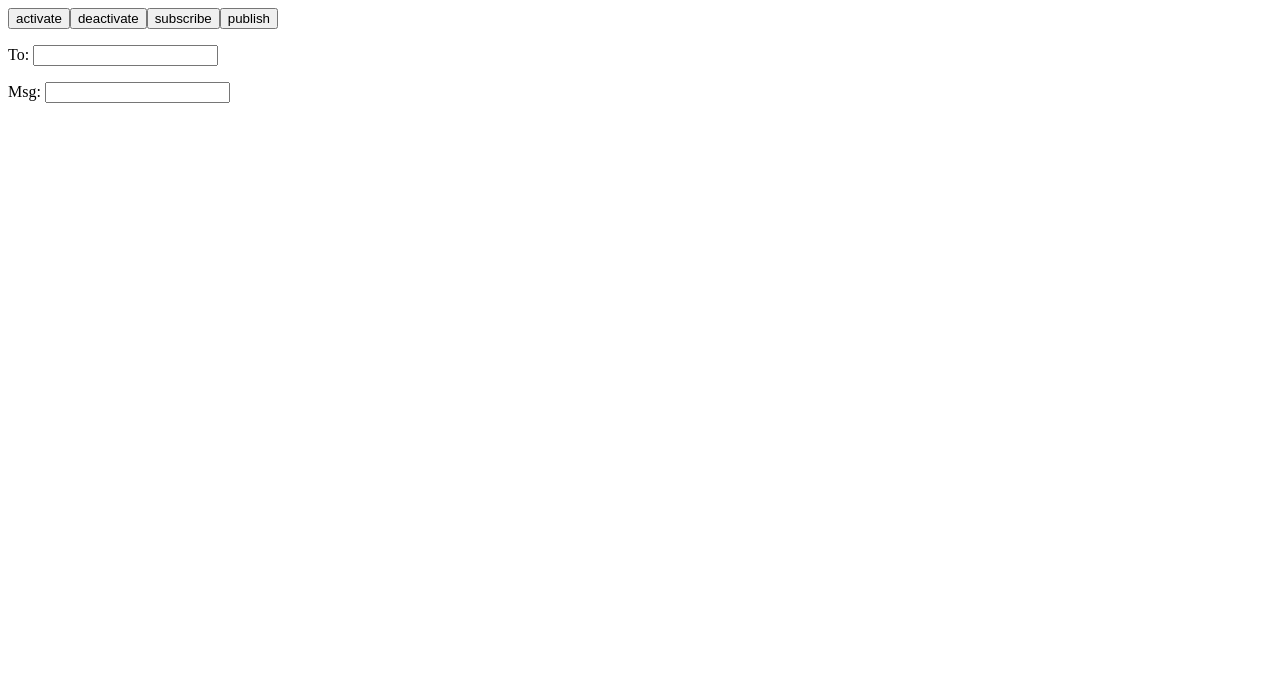
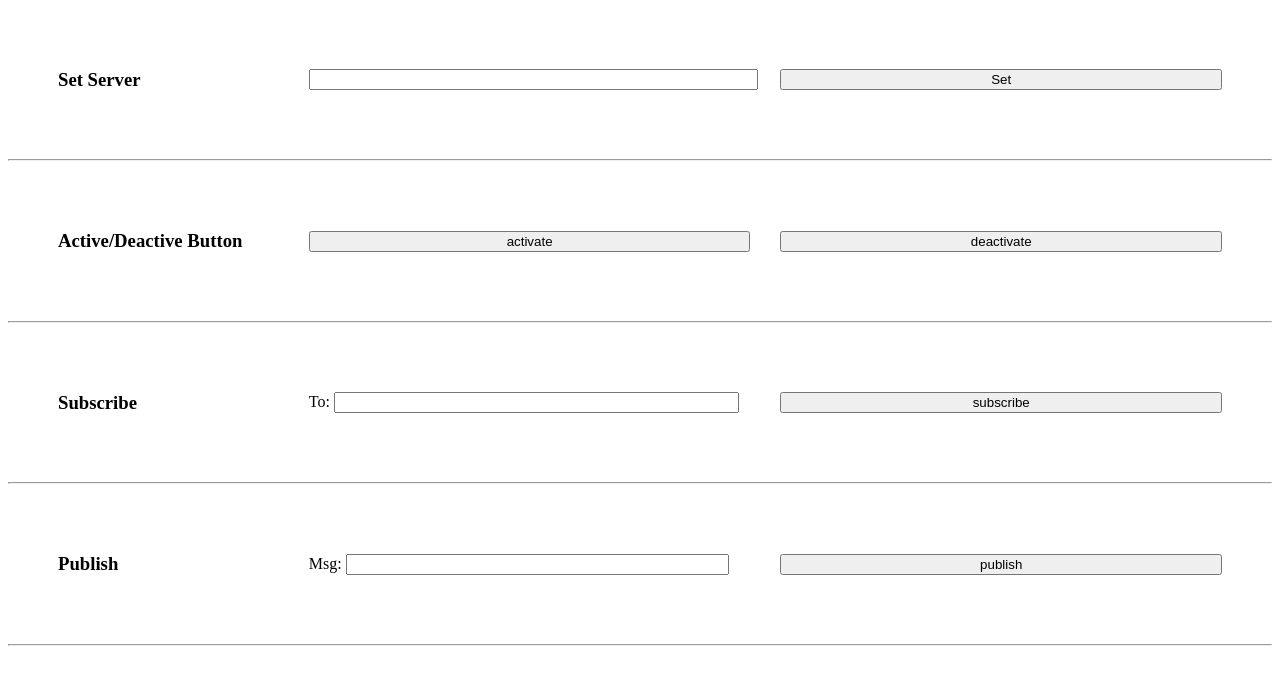
Before and after one commit to sixprincesses/Test-LiveChatFront, a React (Vite) app: page / in a window 1280 px wide. Shown: the top 684 px of the page. Built offline with nearby package versions, Linux system fonts and the light colour scheme.

Commit message:
Feat: 서버설정, 연결, 구독, 전송 구현

```diff
--- a/src/App.tsx
+++ b/src/App.tsx
@@ -1,8 +1,12 @@
 import { Client } from "@stomp/stompjs";
 import React, { useState } from "react";
 
+function App() {
+  const [server, setServer] = useState("");
+  const [msg, setMsg] = useState("");
+  const [to, setTo] = useState("");
+
   const client = new Client({
-  brokerURL: "ws://70.12.114.70:8080/websocketserver",
     debug: function (str) {
       console.log(str);
     },
@@ -11,10 +15,11 @@ const client = new Client({
     heartbeatOutgoing: 4000,
   });
 
-function App() {
-  const [msg, setMsg] = useState("");
-  const [to, setTo] = useState("");
-
+  // 이벤트 핸들러
+  const handleServer = (e: React.ChangeEvent<HTMLInputElement>) => {
+    const { value } = e.target;
+    setServer(value);
+  };
   const handleMsg = (e: React.ChangeEvent<HTMLInputElement>) => {
     const { value } = e.target;
     setMsg(value);
@@ -31,22 +36,60 @@ function App() {
     }
   };
   const handleSubscribe = () => {
-    client.subscribe("/sub/chat/enter", () => {});
+    if (client.connected) {
+      client.subscribe(to, () => {});
+    } else {
+      console.error("STOMP connection is not active. Cannot subscribe.");
+    }
+  };
+
+  const divStyle = {
+    display: "grid",
+    alignItems: "center",
+    justifyContent: "center",
+    gridTemplateColumns: "1fr 2fr 2fr",
+    margin: "50px",
+    gap: "30px",
   };
 
   return (
-    <>
+    <div>
+      <div style={divStyle}>
+        <h3>Set Server</h3>
+        <input
+          onChange={handleServer}
+          value={server}
+          style={{ width: "100%" }}
+        />
+        <button onClick={() => (client.brokerURL = `ws://${server}`)}>
+          Set
+        </button>
+      </div>
+      <hr />
+      <div style={divStyle}>
+        <h3>Active/Deactive Button</h3>
         <button onClick={() => client.activate()}>activate</button>
         <button onClick={() => client.deactivate()}>deactivate</button>
+      </div>
+      <hr />
+      <div style={divStyle}>
+        <h3>Subscribe</h3>
+        <p>
+          To: <input onChange={handleTo} value={to} style={{ width: "90%" }} />
+        </p>
         <button onClick={handleSubscribe}>subscribe</button>
+      </div>
+      <hr />
+      <div style={divStyle}>
+        <h3>Publish</h3>
+        <p>
+          Msg:{" "}
+          <input onChange={handleMsg} value={msg} style={{ width: "85%" }} />
+        </p>
         <button onClick={handlePublish}>publish</button>
-      <p>
-        To: <input onChange={handleTo} value={to} />
-      </p>
-      <p>
-        Msg: <input onChange={handleMsg} value={msg} />
-      </p>
-    </>
+      </div>
+      <hr />
+    </div>
   );
 }
 
```
Lines whose indentation alone changed are shown as unchanged.
